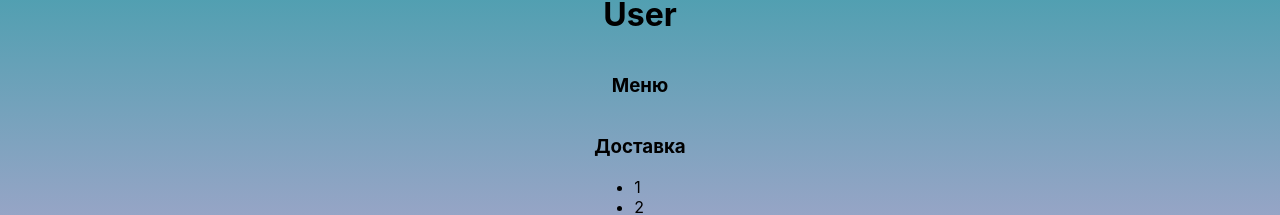
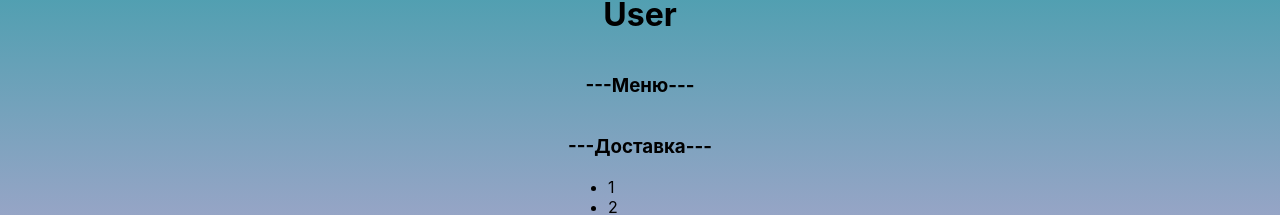
Before and after one commit to Wowaxur/react-kabzda-learn01, a React (Create React App) app: page / in a window 1280 px wide. Shown: the part 138-353 px from the top of the page. Built offline with nearby package versions, Linux system fonts and the light colour scheme.

Commit message:
add onChange func

```diff
--- a/src/components/Accordion/Accordion.tsx
+++ b/src/components/Accordion/Accordion.tsx
@@ -1,40 +1,26 @@
     type AccordionPropsType = {
         titleValue: string;
-    collapsed: boolean;
+        collapsed: boolean
+        onChange: () => void
     }
 
     function Accordion(props: AccordionPropsType) {
         return (
             <div>
-                <AccordionTitle title={props.titleValue}/>
+                <AccordionTitle title={props.titleValue} onChange={props.onChange}/>
                 {!props.collapsed && <AccordionBody/>}
             </div>
         )
     }
 
-/*function Accordion1(props: AccordionPropsType) {
-    if (props.collapsed === true) {
-        return (
-            <div>
-                <AccordionTitle title={props.titleValue}/>
-                {/!*<AccordionBody/>*!/}
-            </div>
-        )
-    } else {
-        return (
-            <div>
-                <AccordionTitle title={props.titleValue}/>
-                <AccordionBody/>
-            </div>
-        )
-    }
-}*/
     type AccordionTitlePropsType = {
         title: string
+        onChange: () => void
+
     }
 
     function AccordionTitle(props: AccordionTitlePropsType) {
-    return <h3>{props.title}</h3>
+        return <h3 onClick={props.onChange}>---{props.title}---</h3>
     }
 
     function AccordionBody() {
```
Lines whose indentation alone changed are shown as unchanged.
